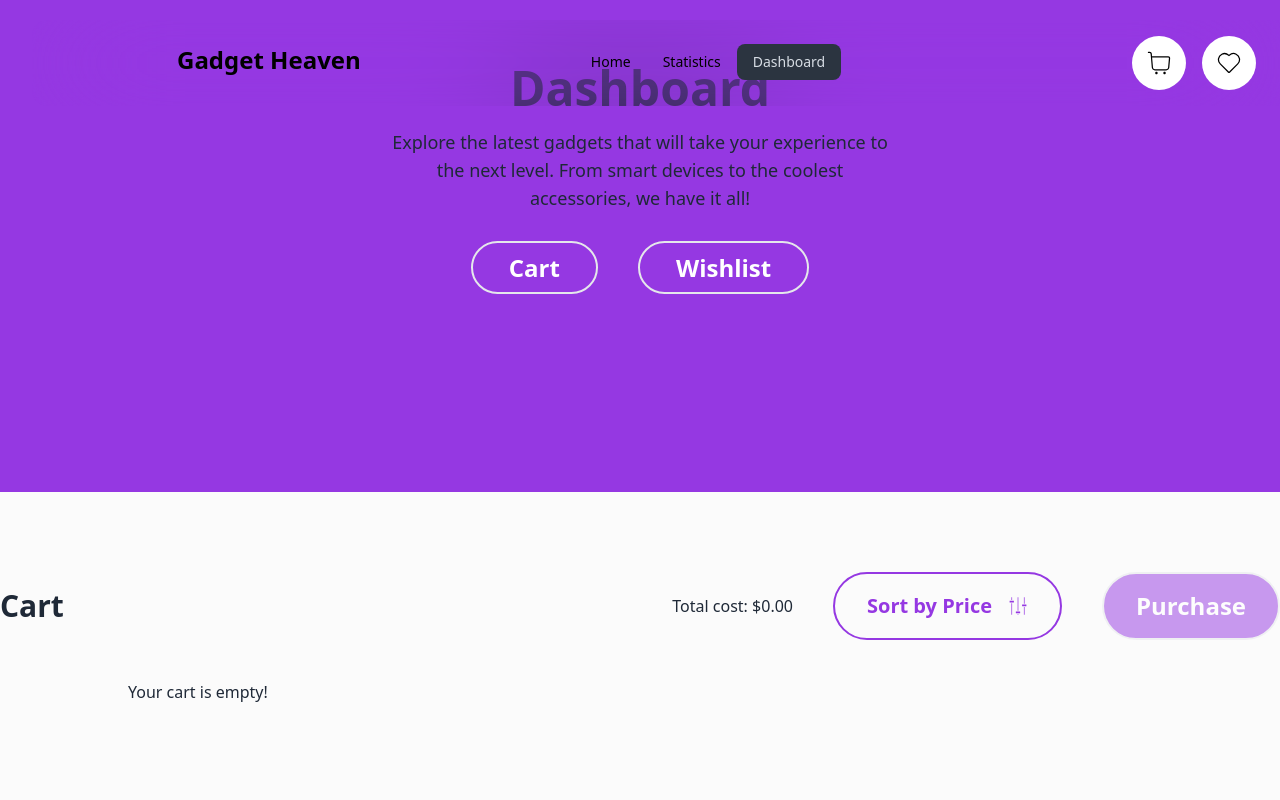
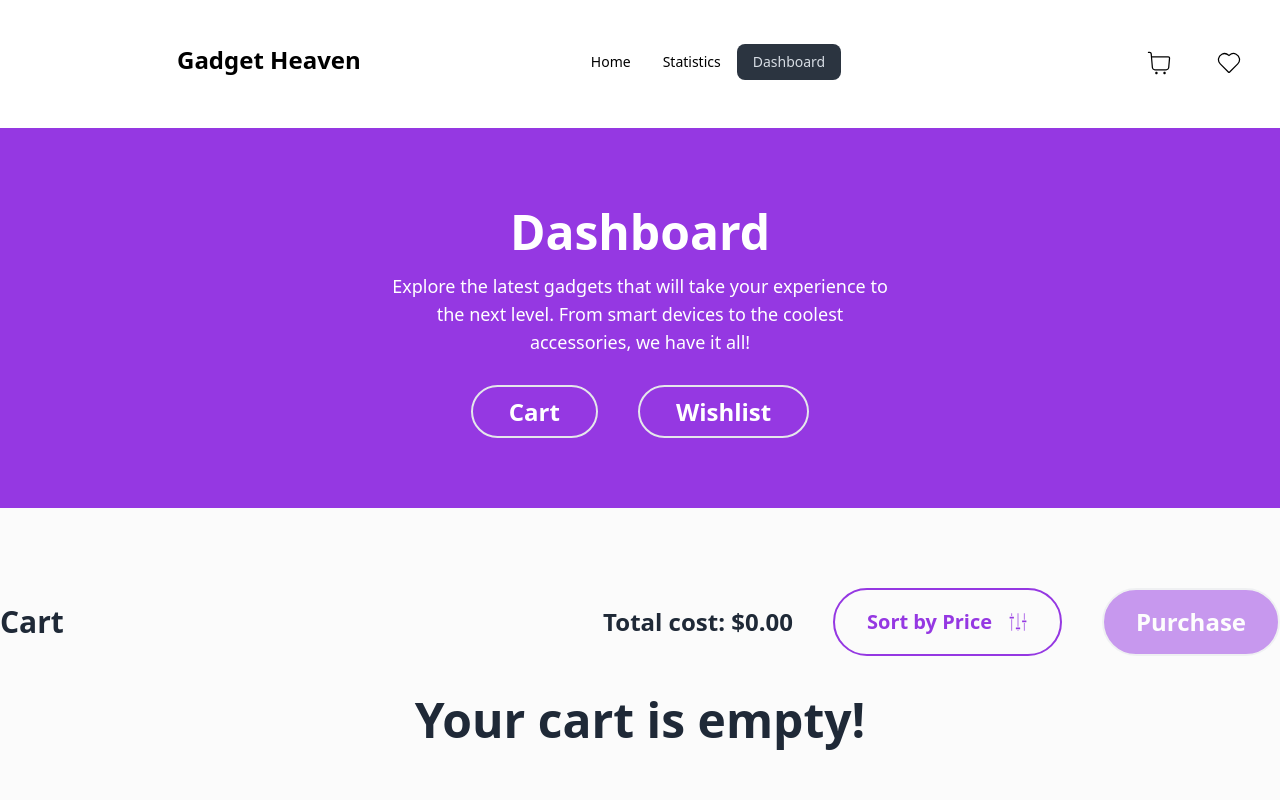
Before and after one commit to programming-hero-web-course-4/b10a8-gadget-heaven-farhana988, a React (Vite) app: page /dashboard in a window 1280 px wide. Shown: the top 800 px of the page. Built offline with nearby package versions, Linux system fonts and the light colour scheme.

Commit message:
dashboard

```diff
--- a/src/components/ShoppingCart.jsx
+++ b/src/components/ShoppingCart.jsx
@@ -54,7 +54,7 @@ function ShoppingCart() {
       <div className="flex items-center justify-between mb-10 flex-col lg:flex-row gap-20 lg:gap-0">
         <div className="font-bold text-3xl">Cart</div>
         <div className="flex items-center gap-10 ">
-          <h2>Total cost: ${totalPrice.toFixed(2)}</h2>
+          <h2 className=" font-bold text-2xl">Total cost: ${totalPrice.toFixed(2)}</h2>
           <div className="flex flex-col lg:flex-row gap-5 lg:gap-10">
             <button
               onClick={handleSort}
@@ -76,7 +76,7 @@ function ShoppingCart() {
       </div>
       <div className="px-10 lg:px-32 space-y-6">
         {isCartEmpty ? (
-          <div>Your cart is empty!</div>
+          <div className="text-5xl text-center font-bold">Your cart is empty!</div>
         ) : (
           product.map((product) => (
             <Card key={product.product_id} product={product} handleRemoveFromCart={handleRemoveFromCart} />
--- a/src/components/Wishlist.jsx
+++ b/src/components/Wishlist.jsx
@@ -24,7 +24,7 @@ function Wishlist() {
 
         <div className="px-10 lg:px-32 space-y-6  mt-20">
         {product.length === 0 ? (
-          <div>Your wishlist is empty!</div>
+          <div className="text-5xl text-center font-bold">Your wishlist is empty!</div>
         ) : (
           product.map((product) => (
             <Card key={product.product_id} product={product} handleRemoveFromWishlist={handleRemoveFromWishlist}/>
--- a/src/pages/Dashboard.jsx
+++ b/src/pages/Dashboard.jsx
@@ -12,7 +12,7 @@ function Dashboard() {
         <meta name="description" content="Manage your gadgets and accessories in the dashboard." />
       </Helmet>
       {/* heading and button */}
-      <div className="bg-[#9538E2] py-16 pb-52">
+      <div className="bg-[#9538E2]  mt-32 py-20 text-white">
         <Heading
           title={"Dashboard"}
           subtitle={
```
